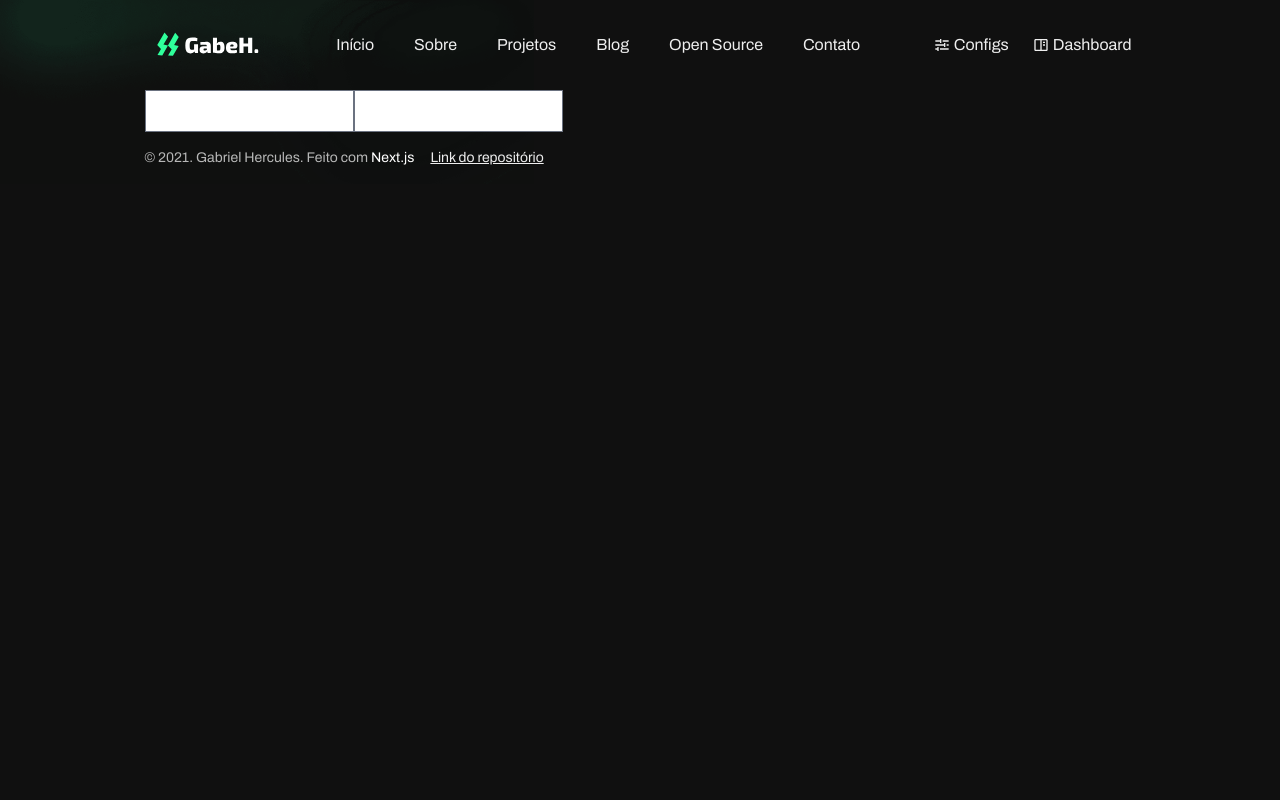
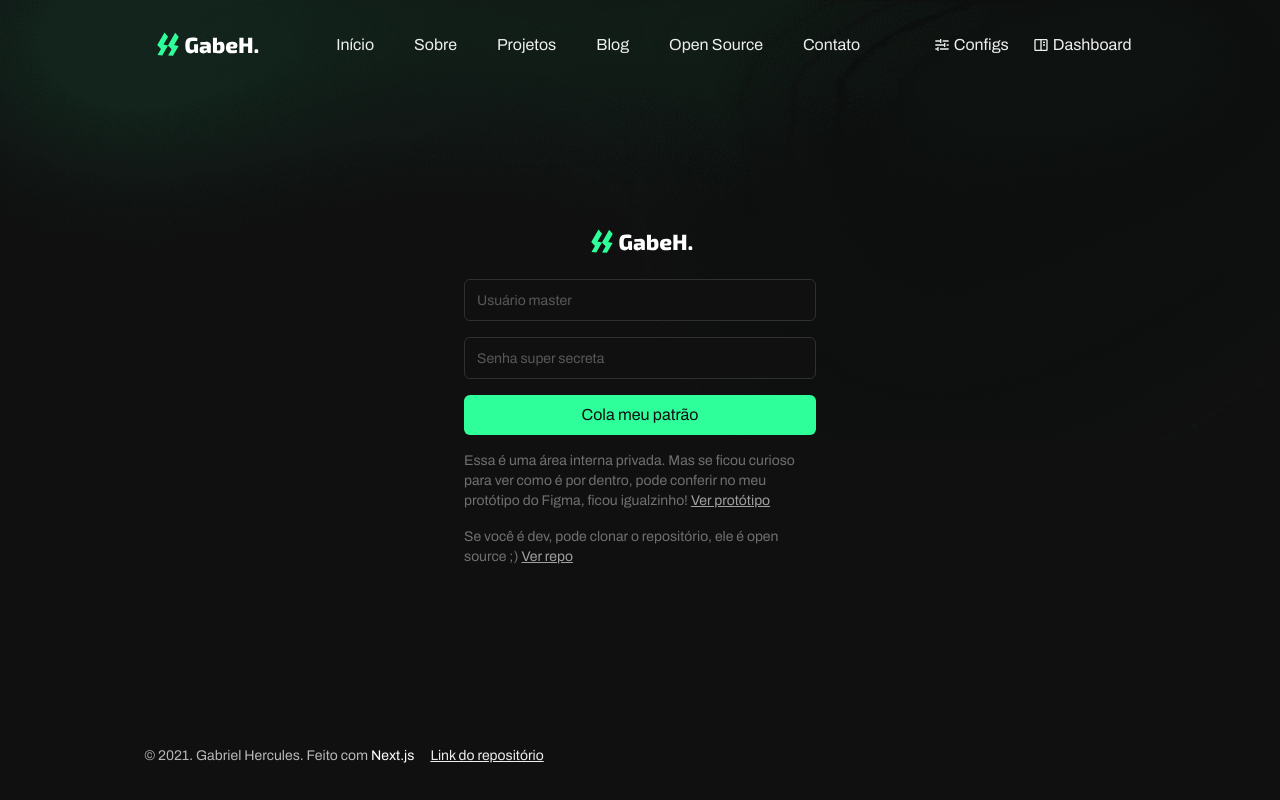
Before and after one commit to gabehercules/gabrielhercules, a Next.js app: page /entrar in a window 1280 px wide. Built offline with nearby package versions, Linux system fonts and the light colour scheme.

Commit message:
update 1.0.3 created login page

```diff
--- a/src/app/entrar/page.tsx
+++ b/src/app/entrar/page.tsx
@@ -1,14 +1,49 @@
 'use client';
+
+import Logo from '../../components/Logo';
 
 export default function Page() {
   return (
-    <div className="">
-      <div>
-        <form action="">
-          <input type="text" id="username" name="username" />
-          <input type="password" id="password" name="password" />
+    <div className="flex flex-col h-[80vh] items-center justify-center">
+      <>
+        <Logo />
+        <form action="" className="w-[400px] flex flex-col gap-4 p-6 rounded">
+          <input
+            type="text"
+            id="username"
+            name="username"
+            placeholder="Usuário master"
+            className="bg-[#101010] border rounded-md border-[#303030] placeholder:text-white/30 placeholder:text-sm"
+          />
+          <input
+            type="password"
+            id="password"
+            name="password"
+            placeholder="Senha super secreta"
+            className="bg-[#101010] border rounded-md border-[#303030] placeholder:text-white/30 placeholder:text-sm"
+          />
+          <button
+            type="submit"
+            className="bg-brand-green text-[#101010] p-2 rounded-md"
+          >
+            Cola meu patrão
+          </button>
+          <p className="text-sm text-white/40">
+            Essa é uma área interna privada. Mas se ficou curioso para ver como
+            é por dentro, pode conferir no meu protótipo do Figma, ficou
+            igualzinho!{' '}
+            <a href="#" className="underline text-white/60">
+              Ver protótipo
+            </a>
+          </p>
+          <p className="text-sm text-white/40">
+            Se você é dev, pode clonar o repositório, ele é open source ;){' '}
+            <a href="#" className="underline text-white/60">
+              Ver repo
+            </a>
+          </p>
         </form>
-      </div>
+      </>
     </div>
   );
 }
```
